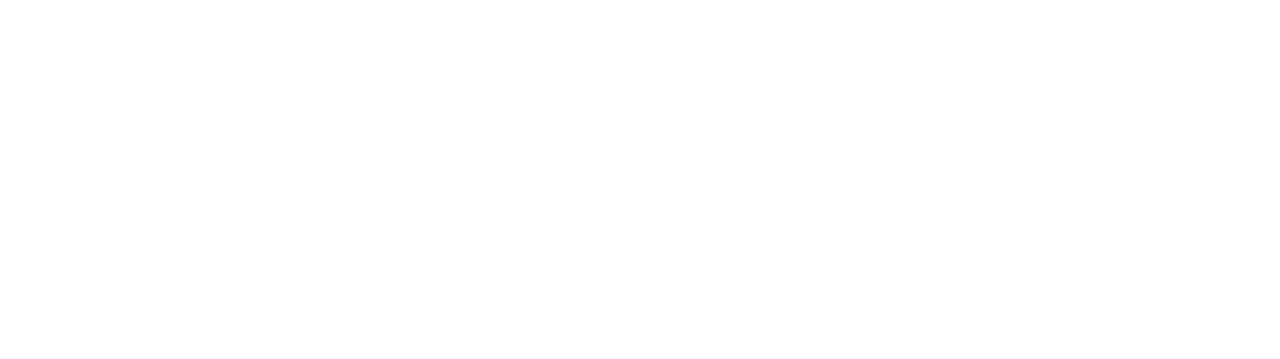
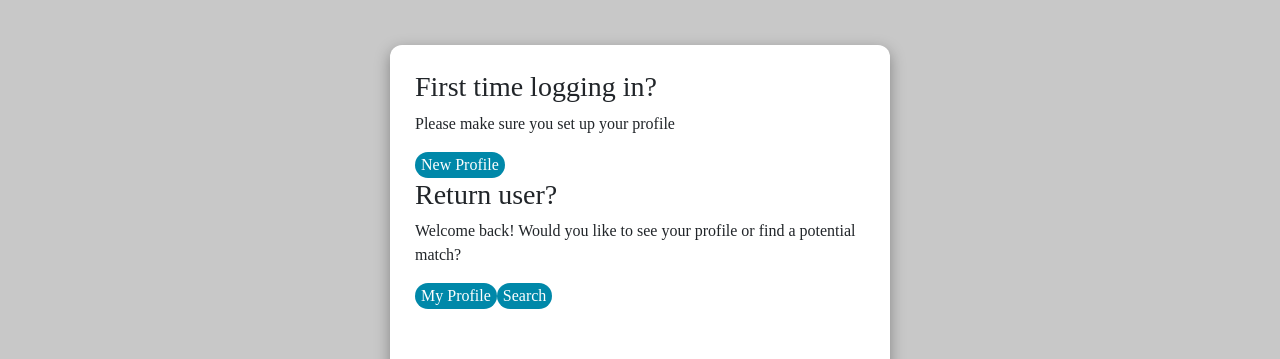
Before and after one commit to antonylong/django-dating-app, a React (Create React App) app in the folder client/: page /search in a window 1280 px wide. Shown: the part 167-526 px from the top of the page. Built offline with nearby package versions, Linux system fonts and the light colour scheme; no server answers; a web font is replaced by a local one.

Commit message:
added a modal to link profiles

```diff
--- /dev/null
+++ b/client/src/components/personas/Modal.js
@@ -0,0 +1,29 @@
+import React from "react";
+import { useNavigate } from "react-router-dom";
+
+function Modal({ closeModel }) {
+  const navigate = useNavigate();
+
+  return (
+    <div className="modalBackground">
+      <div className="modalContainer">
+        <div className="newUser">
+          <h3>First time logging in?</h3>
+          <p>Please make sure you set up your profile</p>
+          <button onClick={() => navigate("/newprofile")}>New Profile</button>
+        </div>
+        <div className="returnUser">
+          <h3>Return user?</h3>
+          <p>
+            Welcome back! Would you like to see your profile or find a potential
+            match?
+          </p>
+          <button onClick={() => navigate("/myprofile/:id")}>My Profile</button>
+          <button onClick={() => closeModel(false)}>Search</button>
+        </div>
+      </div>
+    </div>
+  );
+}
+
+export default Modal;
--- a/client/src/components/personas/ProfileList.js
+++ b/client/src/components/personas/ProfileList.js
@@ -1,5 +1,6 @@
 import React, { useState, useEffect } from "react";
 import { getManyProfiles } from "../../api/profileApi";
+import Modal from "./Modal";
 
 const ProfileList = () => {
   const [profiles, setProfiles] = useState({ profile: [] });
@@ -20,8 +21,11 @@
 
   console.log("this is profiles", profiles);
 
+  const [openModal, setOpenModel] = useState(true);
+
   return (
     <>
+      {openModal && <Modal closeModel={setOpenModel} />}
       <div>A search/filter bar</div>
       <section>
         {profiles.profile.map((profile) => (
--- a/client/src/components/reglog/Login.js
+++ b/client/src/components/reglog/Login.js
@@ -7,14 +7,14 @@
   const [state, setState] = useState({
     formData: {
       username: "",
-      password: "",
-    },
+      password: ""
+    }
   });
 
   const handleChange = (e) => {
     const formData = {
       ...state.formData,
-      [e.target.name]: e.target.value,
+      [e.target.name]: e.target.value
     };
     console.log("this is a log of handleChange", formData);
     setState({ formData });
@@ -35,7 +35,7 @@
       console.log("data", data);
       console.log(state.formData);
       setTokenToLocalStorage(data.token);
-      navigate("/myprofile");
+      navigate("/search");
     } catch (err) {
       console.error("Error logging in user", err);
     }
--- a/client/src/components/reglog/Registration.js
+++ b/client/src/components/reglog/Registration.js
@@ -31,7 +31,7 @@
         state.formData
       );
       console.log(state);
-      navigate("/newprofile");
+      navigate("/login");
     } catch (err) {
       console.error("Error registering user", err);
     }
--- /dev/null
+++ b/client/src/styles/_modal.scss
@@ -0,0 +1,22 @@
+.modalBackground {
+  width: 100vw;
+  height: 100vh;
+  background-color: rgb(200, 200, 200);
+  position: fixed;
+  display: flex;
+  justify-content: center;
+  align-items: center;
+  z-index: 1000;
+}
+
+.modalContainer {
+  width: 500px;
+  height: 500px;
+  border-radius: 12px;
+  background-color: white;
+  box-shadow: rgba(0, 0, 0, 0.35) 0px 5px 15px;
+  display: flex;
+  flex-direction: column;
+  padding: 25px;
+  z-index: 1000;
+}
--- a/client/src/styles/main.scss
+++ b/client/src/styles/main.scss
@@ -1 +1,2 @@
 @import "navbar";
+@import "modal";
```
Also changed, not shown: 1 other file (tests, documents, lock files or other folders).
